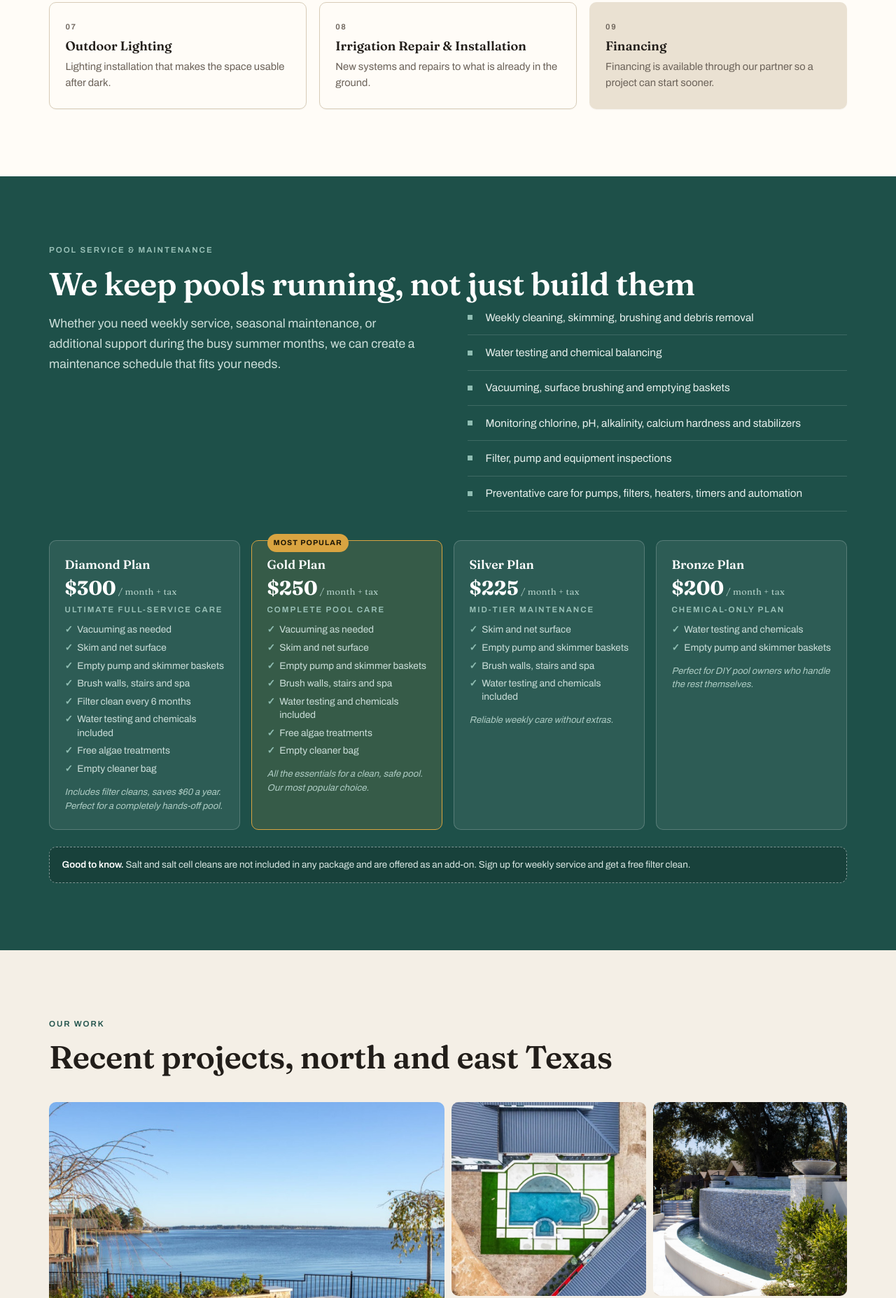
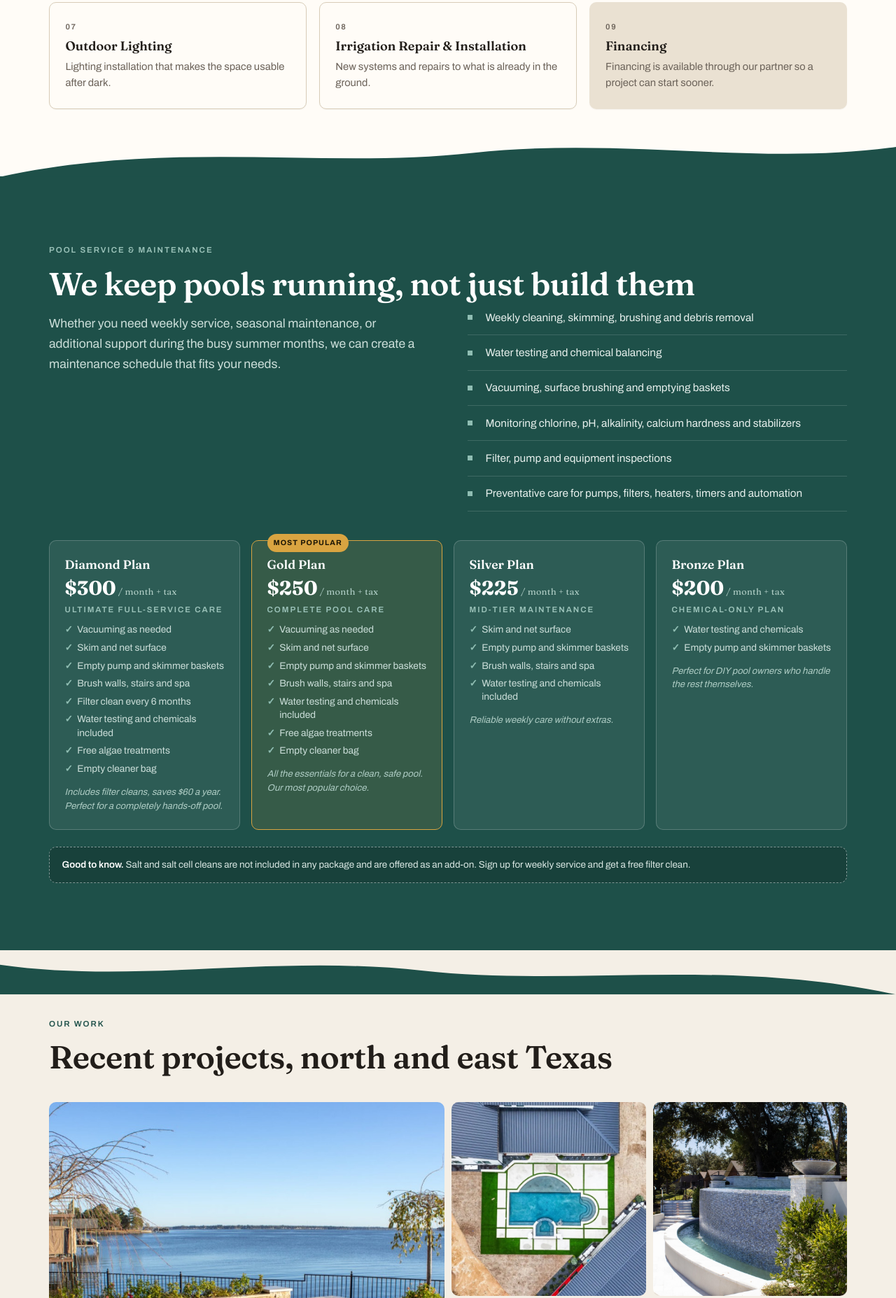
Before and after one commit to Cairn-Agencyy/firehouse-site, a plain HTML site: page index.html in a window 1280 px wide. Shown: the part 2185-4040 px from the top of the page at 70% size. Drawn offline with Linux system fonts and the light colour scheme; a script that the page names is missing.

Commit message:
Soften section transitions, remove hard dividers
Per Cairn's anti-AI design pass: no new colors, reused the existing
brand palette instead of adding a gradient.

- Maintenance section (the pool-green block) now has a wave-shaped
  top and bottom edge instead of a flat rectangular color block,
  fitting a pool builder's brand better than a hard line would.
- Removed the literal 1px border-block on the Instagram section,
  which was the most visible hard line on the page.

```diff
--- a/index.html
+++ b/index.html
@@ -215,9 +215,16 @@
   .svc.is-finance{background:var(--stone-warm);border-color:transparent}
 
   /* ---------- maintenance ---------- */
-  #maintenance{background:var(--pool);color:#F2EFE8}
+  #maintenance{background:var(--pool);color:#F2EFE8;position:relative}
   #maintenance h2{color:#fff}
   #maintenance .lede{color:#CBDED9}
+  .section-wave{
+    position:absolute;left:0;width:100%;height:clamp(32px,6vw,64px);
+    line-height:0;pointer-events:none;
+  }
+  .section-wave svg{display:block;width:100%;height:100%}
+  .section-wave.top{top:0;transform:translateY(-99%)}
+  .section-wave.bottom{bottom:0;transform:translateY(99%) scaleX(-1)}
   .maint-top{display:grid;grid-template-columns:1fr 1fr;gap:clamp(2rem,5vw,3.5rem);align-items:start}
   @media (max-width:860px){.maint-top{grid-template-columns:1fr}}
   .maint-list{list-style:none;margin:0;padding:0;display:grid;gap:.1rem}
@@ -275,7 +282,7 @@
   }
 
   /* ---------- social strip ---------- */
-  #social{background:var(--stone-warm);border-block:1px solid var(--stone-line)}
+  #social{background:var(--stone-warm)}
   .social-slot{
     margin-top:1.8rem;border:1.5px dashed var(--stone-line);background:var(--paper);
     padding:2.2rem 1.4rem;text-align:center;border-radius:var(--r);
@@ -422,6 +429,12 @@
 </section>
 
 <section id="maintenance" class="pad">
+  <div class="section-wave top" aria-hidden="true">
+    <svg viewBox="0 0 1440 60" preserveAspectRatio="none"><path d="M0,60 C280,10 520,50 760,28 C1000,6 1220,46 1440,20 L1440,60 Z" fill="var(--pool)"/></svg>
+  </div>
+  <div class="section-wave bottom" aria-hidden="true">
+    <svg viewBox="0 0 1440 60" preserveAspectRatio="none"><path d="M0,60 C280,10 520,50 760,28 C1000,6 1220,46 1440,20 L1440,60 Z" fill="var(--pool)"/></svg>
+  </div>
   <div class="wrap">
     <p class="eyebrow on-dark">Pool Service &amp; Maintenance</p>
     <h2>We keep pools running, not just build them</h2>
```
